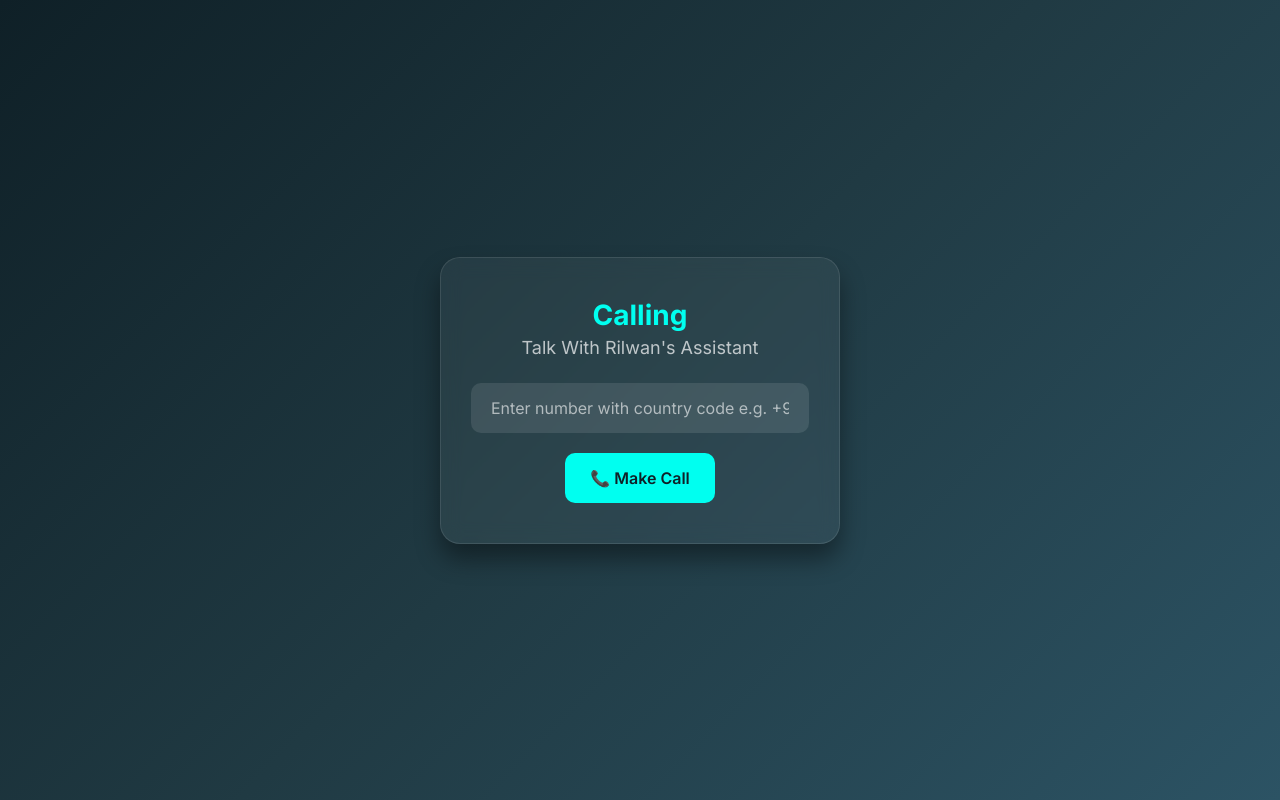
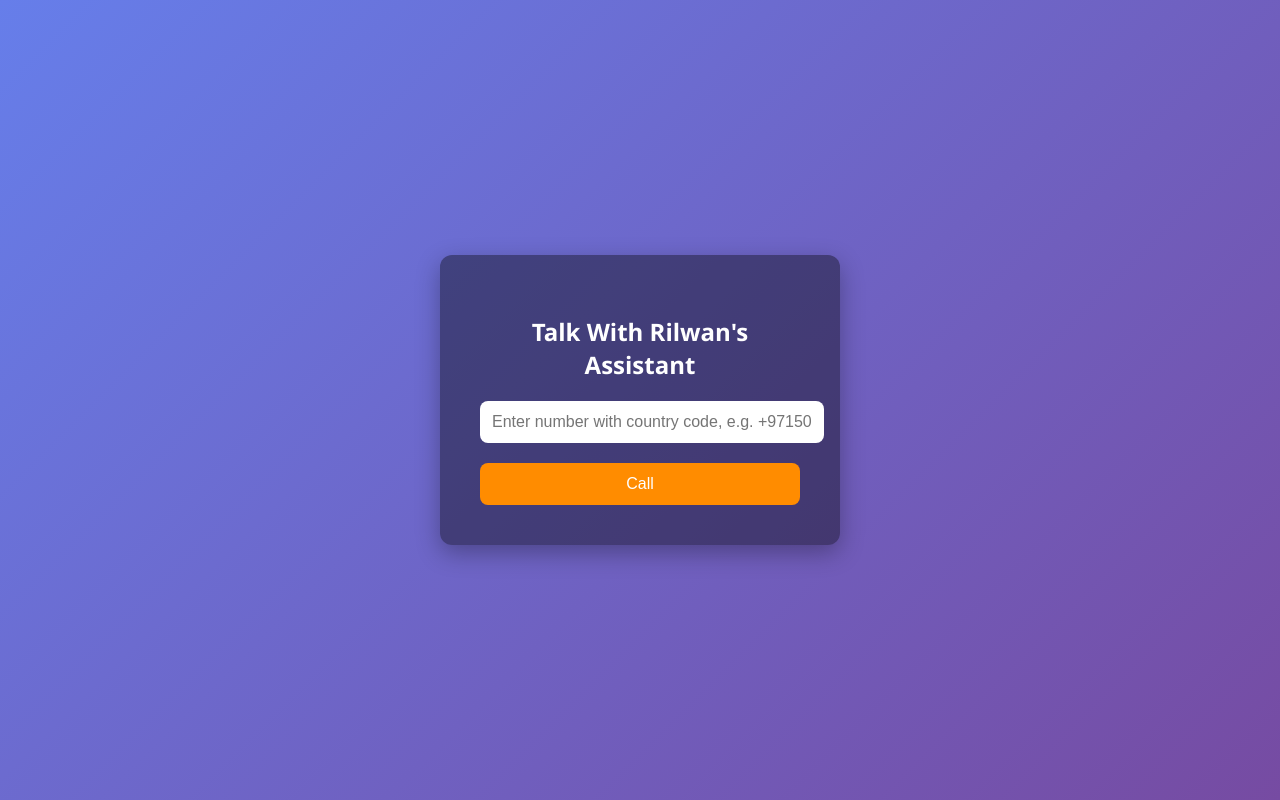
Before and after one commit to mohammadrilwan03/call, a website: page index.html in a window 1280 px wide. Drawn offline with Linux system fonts and the light colour scheme.

Commit message:
Updated frontend: professional design and alert box

```diff
--- a/index.html
+++ b/index.html
@@ -2,149 +2,97 @@
 <html lang="en">
 <head>
 <meta charset="UTF-8">
-  <meta name="viewport" content="width=device-width, initial-scale=1.0">
 <title>Talk With Rilwan's Assistant</title>
-  <link href="https://fonts.googleapis.com/css2?family=Inter:wght@400;600;700&display=swap" rel="stylesheet">
 <style>
-    * {
-      margin: 0;
-      padding: 0;
-      box-sizing: border-box;
-      font-family: 'Inter', sans-serif;
-    }
-
   body {
-      min-height: 100vh;
+    font-family: 'Segoe UI', Tahoma, Geneva, Verdana, sans-serif;
+    background: linear-gradient(135deg, #667eea, #764ba2);
+    color: #fff;
     display: flex;
     justify-content: center;
     align-items: center;
-      background: linear-gradient(135deg, #0f2027, #203a43, #2c5364);
-      color: #fff;
-      flex-direction: column;
-      padding: 20px;
-    }
-
-    /* Alert at top */
-    .alert {
-      width: 100%;
-      max-width: 400px;
-      padding: 15px;
-      border-radius: 10px;
-      font-weight: 600;
-      text-align: center;
-      margin-bottom: 20px;
-      display: none;
-      color: #fff;
-    }
-
-    .alert.success {
-      background-color: rgba(0, 255, 240, 0.2);
-      color: #00fff0;
-    }
-
-    .alert.error {
-      background-color: rgba(255, 0, 0, 0.2);
-      color: #ff4c4c;
+    height: 100vh;
+    margin: 0;
   }
 
   .container {
-      background: rgba(255, 255, 255, 0.05);
-      border-radius: 20px;
-      padding: 40px 30px;
-      max-width: 400px;
-      width: 100%;
+    background: rgba(0,0,0,0.4);
+    padding: 40px;
+    border-radius: 12px;
     text-align: center;
-      box-shadow: 0 15px 25px rgba(0,0,0,0.4);
-      backdrop-filter: blur(10px);
-      border: 1px solid rgba(255,255,255,0.1);
-    }
-
-    h1 {
-      font-size: 28px;
-      font-weight: 700;
-      margin-bottom: 5px;
-      color: #00fff0;
+    width: 320px;
+    box-shadow: 0 8px 25px rgba(0,0,0,0.3);
   }
 
   h2 {
-      font-size: 18px;
-      font-weight: 400;
-      margin-bottom: 25px;
-      color: rgba(255,255,255,0.7);
+    margin-bottom: 20px;
   }
 
-    input[type="text"] {
+  input {
     width: 100%;
-      padding: 15px 20px;
-      border-radius: 10px;
+    padding: 12px;
+    border-radius: 8px;
     border: none;
+    margin-bottom: 20px;
     font-size: 16px;
-      margin-bottom: 20px;
-      background-color: rgba(255,255,255,0.1);
-      color: #fff;
-    }
-
-    input[type="text"]::placeholder {
-      color: rgba(255,255,255,0.6);
-    }
-
-    input[type="text"]:focus {
-      outline: none;
-      box-shadow: 0 0 0 3px rgba(0,255,240,0.3);
-      background-color: rgba(255,255,255,0.15);
   }
 
   button {
-      background: #00fff0;
-      color: #0f2027;
-      padding: 15px 25px;
+    width: 100%;
+    padding: 12px;
+    border: none;
+    border-radius: 8px;
+    background-color: #ff8c00;
+    color: #fff;
     font-size: 16px;
-      font-weight: 600;
-      border: none;
-      border-radius: 10px;
     cursor: pointer;
-      transition: all 0.3s ease;
+    transition: 0.3s;
   }
 
   button:hover {
-      background: #0f2027;
-      color: #00fff0;
-      transform: translateY(-2px);
-      box-shadow: 0 5px 15px rgba(0,255,240,0.3);
+    background-color: #ffa733;
   }
+
+  .alert {
+    padding: 10px;
+    margin-bottom: 20px;
+    border-radius: 6px;
+    display: none;
+    font-weight: bold;
+  }
+
+  .alert.success { background-color: #4caf50; color: #fff; }
+  .alert.error { background-color: #f44336; color: #fff; }
+
 </style>
 </head>
 <body>
 
+<div class="container">
+  <h2>Talk With Rilwan's Assistant</h2>
+
   <div id="alert" class="alert"></div>
 
-<div class="container">
-  <h1>Calling</h1>
-  <h2>Talk With Rilwan's Assistant</h2>
-  <input id="number" type="text" placeholder="Enter number with country code e.g. +971501234567" />
-  <button onclick="makeCall()">📞 Make Call</button>
+  <input id="number" placeholder="Enter number with country code, e.g. +971501234567">
+  <button onclick="makeCall()">Call</button>
 </div>
 
 <script>
 async function makeCall() {
-    const numberInput = document.getElementById("number");
     const alertBox = document.getElementById("alert");
-    let number = numberInput.value.trim();
+    alertBox.style.display = 'none';
 
-    // Reset alert
-    alertBox.style.display = 'none';
-    alertBox.textContent = '';
-    alertBox.classList.remove('success', 'error');
+    let number = document.getElementById("number").value.trim();
 
     if (!number.startsWith('+')) {
-        alertBox.textContent = "⚠️ Please include the country code starting with +";
-        alertBox.classList.add('error');
+        alertBox.textContent = "Please include the country code starting with +";
+        alertBox.className = "alert error";
         alertBox.style.display = 'block';
         return;
     }
 
     try {
-        const res = await fetch("http://localhost:5000/call", {
+        const res = await fetch("https://call-pnjd.onrender.com/call", {
             method: "POST",
             headers: { "Content-Type": "application/json" },
             body: JSON.stringify({ number })
@@ -153,17 +101,16 @@ async function makeCall() {
         const data = await res.json();
 
         if (data.success) {
-            alertBox.textContent = `✅ Call initiated!`;
-            alertBox.classList.add('success');
+            alertBox.textContent = "✅ Call initiated! SID: " + data.sid;
+            alertBox.className = "alert success";
+        } else {
+            alertBox.textContent = "❌ Error: " + data.error;
+            alertBox.className = "alert error";
+        }
         alertBox.style.display = 'block';
-        } else {
-            alertBox.textContent = `❌ Error: ${data.error}`;
-            alertBox.classList.add('error');
-            alertBox.style.display = 'block';
-        }
     } catch (err) {
-        alertBox.textContent = `❌ Network or server error: ${err.message}`;
-        alertBox.classList.add('error');
+        alertBox.textContent = "❌ Network or server error: " + err.message;
+        alertBox.className = "alert error";
         alertBox.style.display = 'block';
     }
 }
```
Lines whose indentation alone changed are shown as unchanged.
